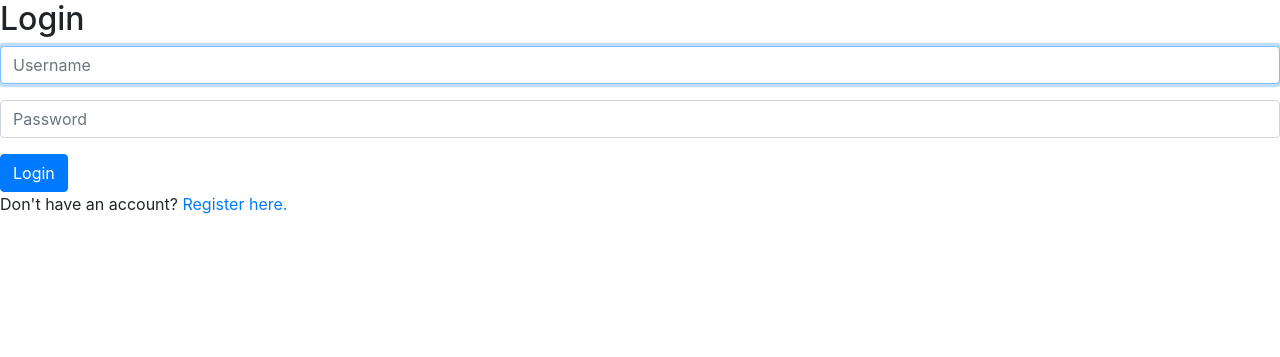
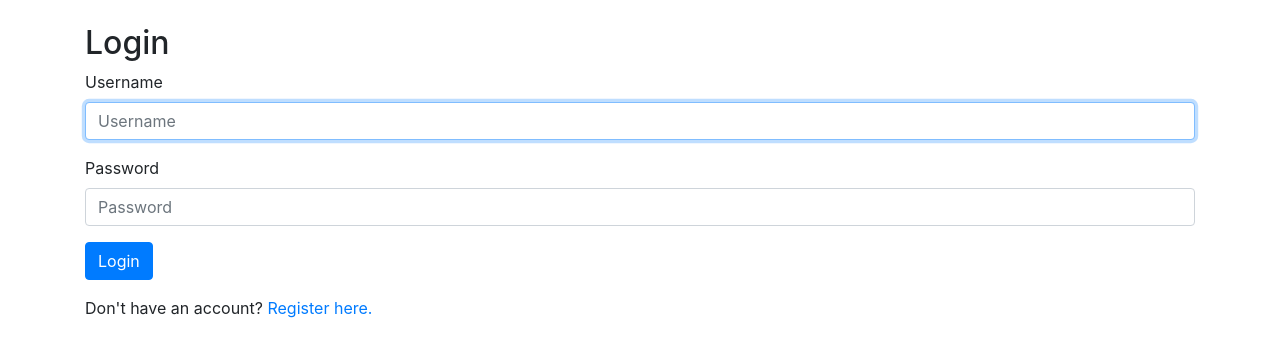
Before and after one commit to monsalvegf/network, a Django app: page /login in a window 1280 px wide. Shown: the part 56-413 px from the top of the page. Run offline with Django 3.2, Linux system fonts and the light colour scheme; some libraries are stand-ins or nearby versions.

Commit message:
Mejoro con bootstrap la página de login

```diff
--- a/network/templates/network/login.html
+++ b/network/templates/network/login.html
@@ -1,24 +1,30 @@
 {% extends "network/layout.html" %}
 
 {% block body %}
-
+<div class="container mt-4">
     <h2>Login</h2>
 
     {% if message %}
-        <div>{{ message }}</div>
+        <div class="alert alert-info" role="alert">
+            {{ message }}
+        </div>
     {% endif %}
 
     <form action="{% url 'network:login' %}" method="post">
         {% csrf_token %}
         <div class="form-group">
-            <input autofocus class="form-control" type="text" name="username" placeholder="Username">
+            <label for="username">Username</label>
+            <input id="username" autofocus class="form-control" type="text" name="username" placeholder="Username" required>
         </div>
         <div class="form-group">
-            <input class="form-control" type="password" name="password" placeholder="Password">
+            <label for="password">Password</label>
+            <input id="password" class="form-control" type="password" name="password" placeholder="Password" required>
         </div>
-        <input class="btn btn-primary" type="submit" value="Login">
+        <button type="submit" class="btn btn-primary">Login</button>
     </form>
 
-    Don't have an account? <a href="{% url 'network:register' %}">Register here.</a>
-
+    <div class="mt-3">
+        Don't have an account? <a href="{% url 'network:register' %}">Register here.</a>
+    </div>
+</div>
 {% endblock %}
```
Also changed, not shown: db.sqlite3.
